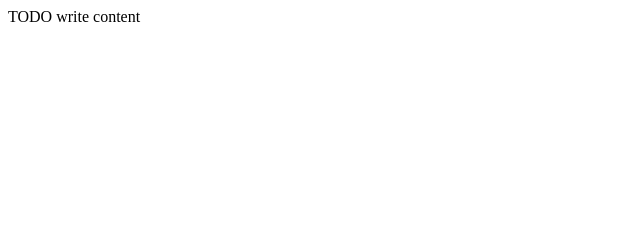
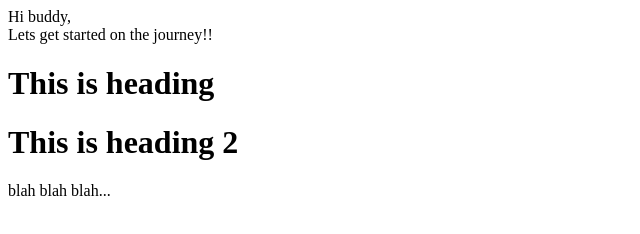
Before and after one commit to anish59/HTML_01, a website: page public_html/index.html in a window 1280 px wide. Shown: the whole page, without its empty margins (0-640 px from the left). Drawn offline with Linux system fonts and the light colour scheme.

Commit message:
initial commit

```diff
--- a/public_html/index.html
+++ b/public_html/index.html
@@ -11,6 +11,12 @@ and open the template in the editor.
         <meta name="viewport" content="width=device-width, initial-scale=1.0">
     </head>
     <body>
-        <div>TODO write content</div>
+        <div>Hi buddy,<br> Lets get started on the journey!!</div>
+
+        <h1>This is heading</h1>
+        <h1>This is heading 2</h1>
+
+        <p>  blah blah blah...
+        <p>
     </body>
 </html>
```
